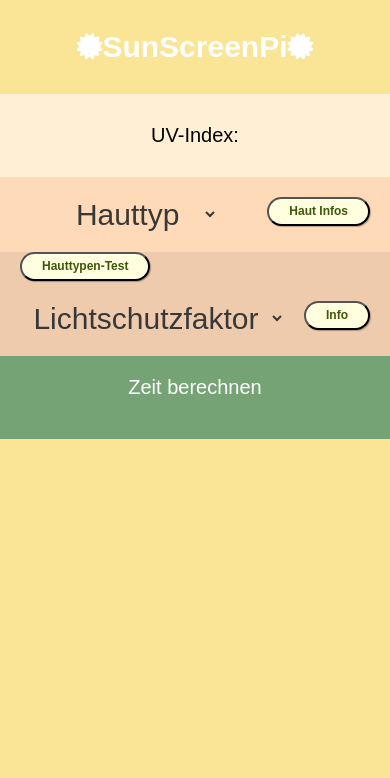
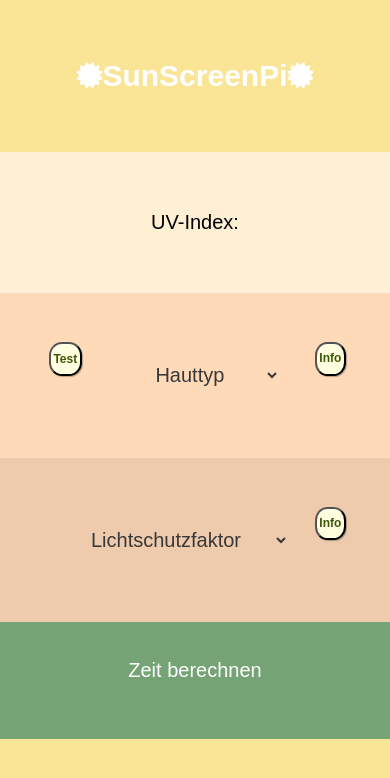
Before and after one commit to brittamw/SunScreenPi, a website: page public/index.html in a window 390 px wide. Drawn offline with nearby package versions, Linux system fonts and the light colour scheme; no server answers.

Commit message:
mobil angepasst

```diff
--- a/public/index.html
+++ b/public/index.html
@@ -33,10 +33,10 @@
 				<option value = "60"> Hauttyp 6 </option>
 			</select>
 			<form action="types/hauttyp.html"class = "test1">
-				<input  class = "infobtn"type="submit" value="Haut Infos">
+				<input  class = "infobtn"type="submit" value="Info">
 			</form>
 			<form action = "types/hauttest.html" class = "test">
-					<input class = "infobtn"type = "submit" value = "Hauttypen-Test" >			<!--style="color:white;background-color:#ffb6c1"-->
+					<input class = "infobtn"type = "submit" value = "Test" >			<!--style="color:white;background-color:#ffb6c1"-->
 			</form>
 
 		</div>
--- a/public/js/calculate.js
+++ b/public/js/calculate.js
@@ -8,7 +8,7 @@ function displayZeit(){
 	var uvI = data;
 
 	});*/
-	var uvI = 9;
+	var uvI = 8; // 8 als Wert für einen Sommertag ohne Wolken mittags in Mitteleuropa
 
 	var hauttyp = document.getElementById("hauttypen");
 	var lichtschutz = document.getElementById("lichtschutz");
@@ -28,7 +28,7 @@ function displayZeit(){
 	minute %= 60;
 
 	document.getElementById("berechne").addEventListener("click", displayZeit);
-	document.getElementById("zeit").innerHTML = "Du darfst "+ hour + " Stunden " + minute + "Minuten" + secunden +"Sekunden in der Sonne sein";
+	document.getElementById("zeit").innerHTML = "Du darfst "+ hour + " Stunden " + minute + " Minuten " + secunden +" Sekunden in der Sonne sein";
 
 
 
--- a/public/styles/lsf.css
+++ b/public/styles/lsf.css
@@ -1,18 +1,22 @@
 body{
 	background-color:#eecbad;
 	font-family:arial;
-	padding-left: 10%;
-	padding-right:  10%;
+	padding-left: 15%;
+	padding-right:  15%;
 	color:#776556;
 
 
 }
 h1,h2,h3{
 	text-align: center;
+	font-size: 50px;
+	padding: 5%;
 }
 * {
     box-sizing: border-box;
 }
 .text{
 	text-align: justify;
+	font-size: 30px;
+
 }
--- a/public/styles/main.css
+++ b/public/styles/main.css
@@ -27,28 +27,28 @@ option{
     color: white;
     font-size: 30px;
 	text-align: center;
-	padding: 10px;
+	padding: 10%;
 }
 .pinkish{
 	background-color: #ffefd5;
 	font-size: 20px;
-	padding:10px;
+	padding:10%;
 	text-align: center;
 	font-family: arial;
 }
 
 .red{
 	background-color: #ffdab9;
-	font-size: 30px;
-	padding: 10px;
+	font-size: 20px;
+	padding: 10%;
 	text-align: center;
 	font-family: arial;
 
 }
 .lavender{
 	background-color: #eecbad;
-	font-size: 30px;
-	padding: 10px;
+	font-size: 20px;
+	padding: 10%;
 	text-align: center;
 	font-family: arial;
 }
@@ -60,7 +60,7 @@ option{
     background-color:#75a375;
     border: none;
     color: white;
-    padding: 10px 25px;
+    padding: 5%;
     text-align: center;
     text-decoration: none;
     font-size: 20px;
@@ -68,10 +68,10 @@ option{
 
 .infobtn{
 
-display: inline-block;
+	display: inline-block;
     position: relative;
     margin: 10px;
-    padding: 0 20px;
+    padding: 5%;
     text-align: center;
     text-decoration: none;
     font: bold 12px/25px Arial, sans-serif;
@@ -79,7 +79,7 @@ display: inline-block;
 
     -webkit-border-radius: 30px;
     -moz-border-radius: 30px;
-    border-radius: 30px;
+    border-radius: 40%;
 
     -webkit-box-shadow: 1px 1px 1px rgba(0,0,0, .29), inset 1px 1px 1px rgba(255,255,255, .44);
     -moz-box-shadow: 1px 1px 1px rgba(0,0,0, .29), inset 1px 1px 1px rgba(255,255,255, .44);
```
Also changed, not shown: public/styles/hauttyp.css (+5 -2 lines).
